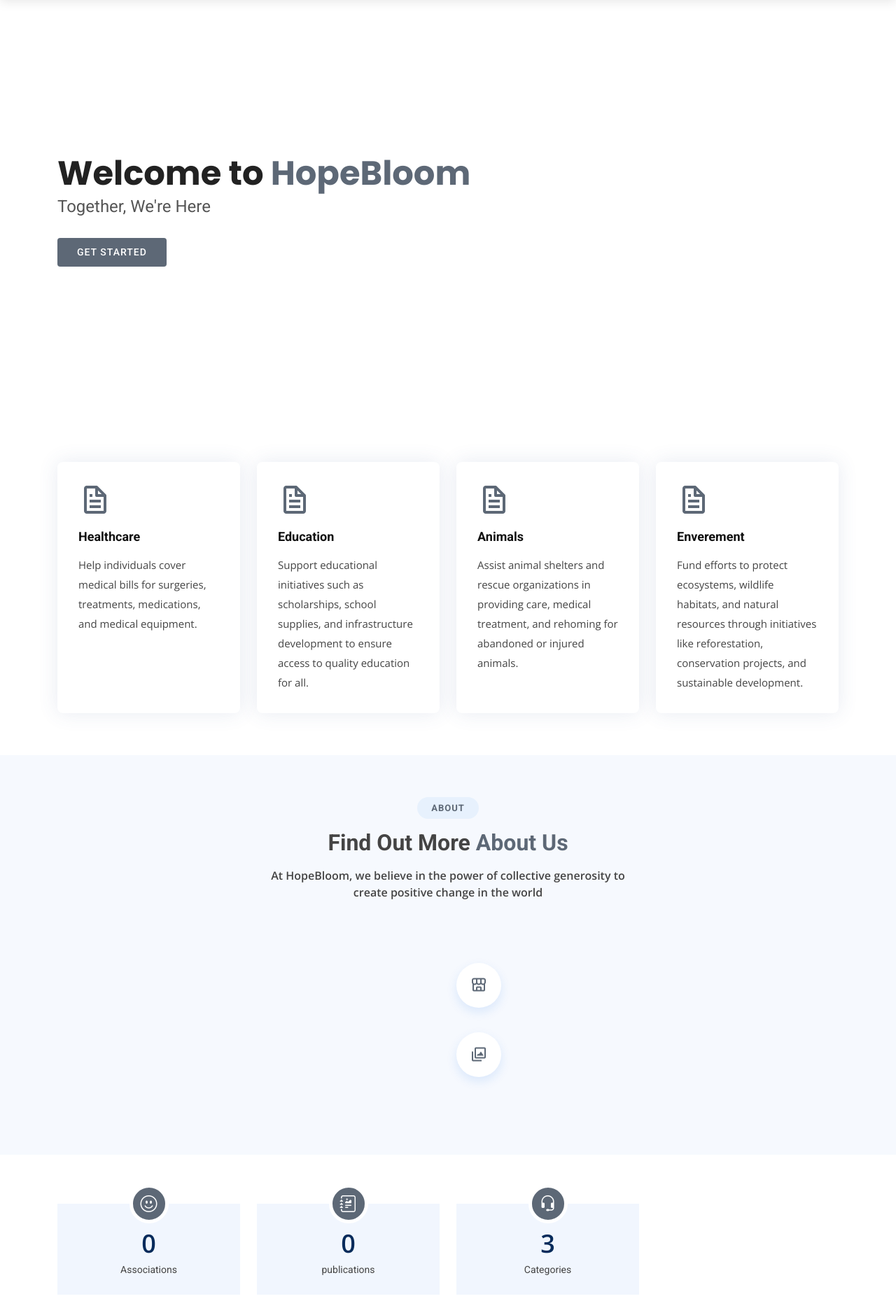
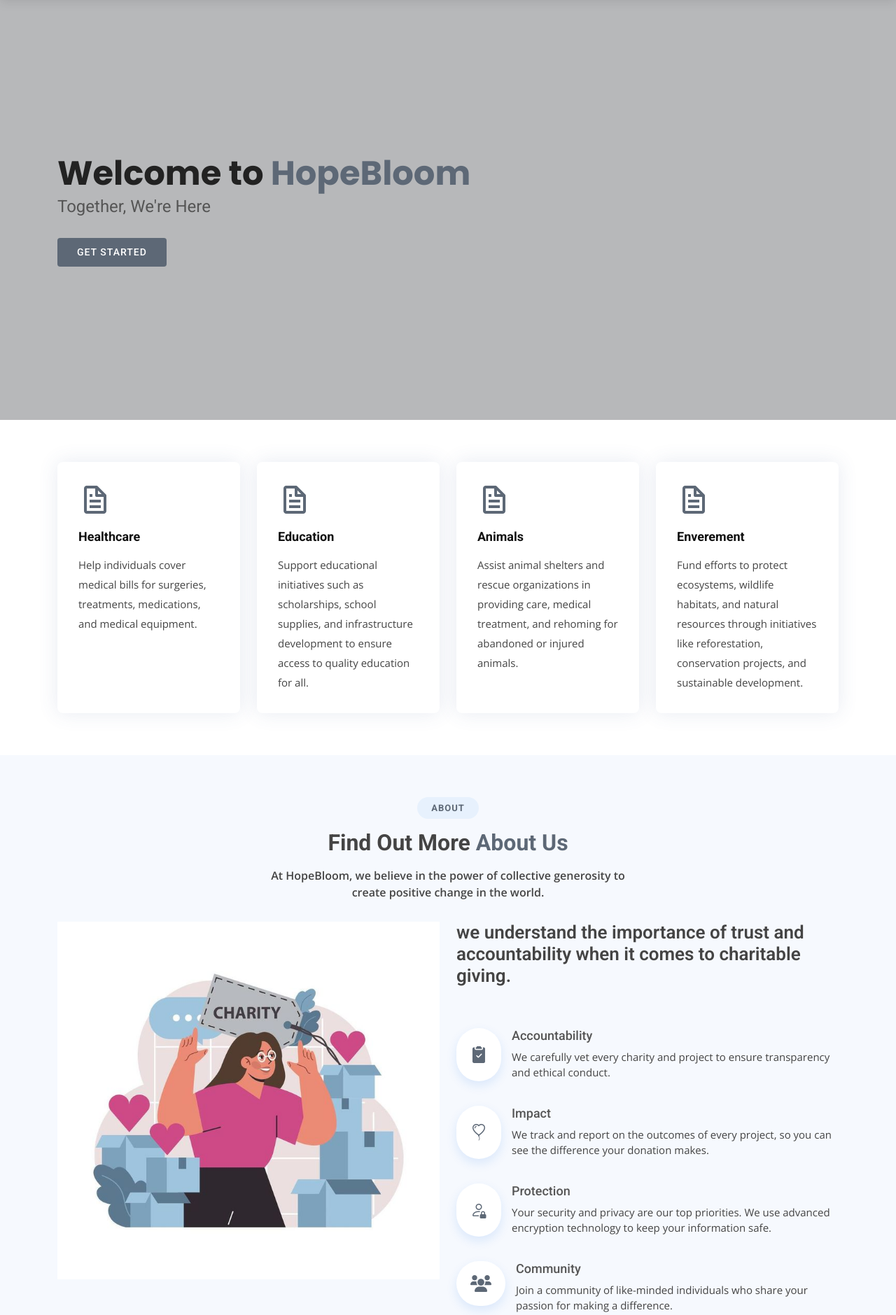
Before and after one commit to ilhamehoumadi/project, a Django app: page / in a window 1280 px wide. Shown: the part 70-1949 px from the top of the page at 70% size. Run offline with Django 5.2, Linux system fonts and the light colour scheme; parts of the project's set-up code (start-up, migrations or seed data) failed here and were passed over; some libraries are stand-ins or nearby versions.

Commit message:
About us

```diff
--- a/project/project/static/assets/css/style.css
+++ b/project/project/static/assets/css/style.css
@@ -402,8 +402,8 @@
 #hero {
   width: 100%;
   height: 75vh;
-  background-image: url("..\..\img\About.jpg") top left;
-  /*background-color: #4b4e52;*/
+  background-image: url("static/assets/img/About.jpg") top left;
+  background-color: #4b4e52;
   background-size: cover;
   position: relative;
 }
@@ -712,6 +712,7 @@
 .about .content p:last-child {
   margin-bottom: 0;
 }
+
 /*--------------------------------------------------------------
 # Counts
 --------------------------------------------------------------*/
--- a/project/templates/pages/index.html
+++ b/project/templates/pages/index.html
@@ -77,36 +77,52 @@
         <div class="section-title">
           <h2>About</h2>
           <h3>Find Out More <span>About Us</span></h3>
-          <p>At HopeBloom, we believe in the power of collective generosity to create positive change in the world</p>
+          <p>At HopeBloom, we believe in the power of collective generosity to create positive change in the world.</p>
         </div>
 
         <div class="row">
-          <div class="col-lg-6" data-aos="fade-right" data-aos-delay="100">
-            <img src="" class="img-fluid" alt="">
+          <div class="col-lg-6 aos-init aos-animate" data-aos="fade-right" data-aos-delay="100">
+            <img src="static/assets/img/download.jpeg" class="img-fluid" alt="">
           </div>
-          <div class="col-lg-6 pt-4 pt-lg-0 content d-flex flex-column justify-content-center" data-aos="fade-up" data-aos-delay="100">
-            <h3></h3>
-            <p class="fst-italic">
+
+          <div class="col-lg-6 pt-4 pt-lg-0 content d-flex flex-column justify-content-left aos-init aos-animate" data-aos="fade-up" data-aos-delay="100">
+            <h3>we understand the importance of trust and accountability when it comes to charitable giving.</h3>
+            <p class="fst-italic" style="">
 
             </p>
             <ul>
               <li>
-                <i class="bx bx-store-alt"></i>
+                <i class="bi bi-clipboard2-check-fill"></i>
                 <div>
-                  <h5></h5>
-                  <p></p>
+                  <h5>Accountability</h5>
+                  <p>We carefully vet every charity and project to ensure transparency and ethical conduct.</p>
                 </div>
               </li>
               <li>
-                <i class="bx bx-images"></i>
+                <i class="bi bi-balloon-heart"></i>
                 <div>
-                  <h5></h5>
-                  <p></p>
+                  <h5>Impact</h5>
+                  <p>We track and report on the outcomes of every project, so you can see the difference your donation makes.</p>
+                </div>
+              </li>
+              <li>
+                <i class="bi bi-person-lock"></i>
+                <div>
+                  <h5>Protection</h5>
+                  <p>Your security and privacy are our top priorities. We use advanced encryption technology to keep your information safe.</p>
+                </div>
+              </li>
+              <li>
+                <link href="https://cdnjs.cloudflare.com/ajax/libs/font-awesome/6.0.0-beta3/css/all.min.css" rel="stylesheet">
+                <i class="fas fa-users"></i>
+                <div>
+                  <h5>Community </h5>
+                  <p>Join a community of like-minded individuals who share your passion for making a difference.</p>
                 </div>
               </li>
             </ul>
             <p>
-
+              Join us and embrace the opportunity to be part of something meaningful. Together, let's empower change and create a brighter tomorrow.
             </p>
           </div>
         </div>
```
Also changed, not shown: project/project/static/assets/img/download.jpeg (added).
